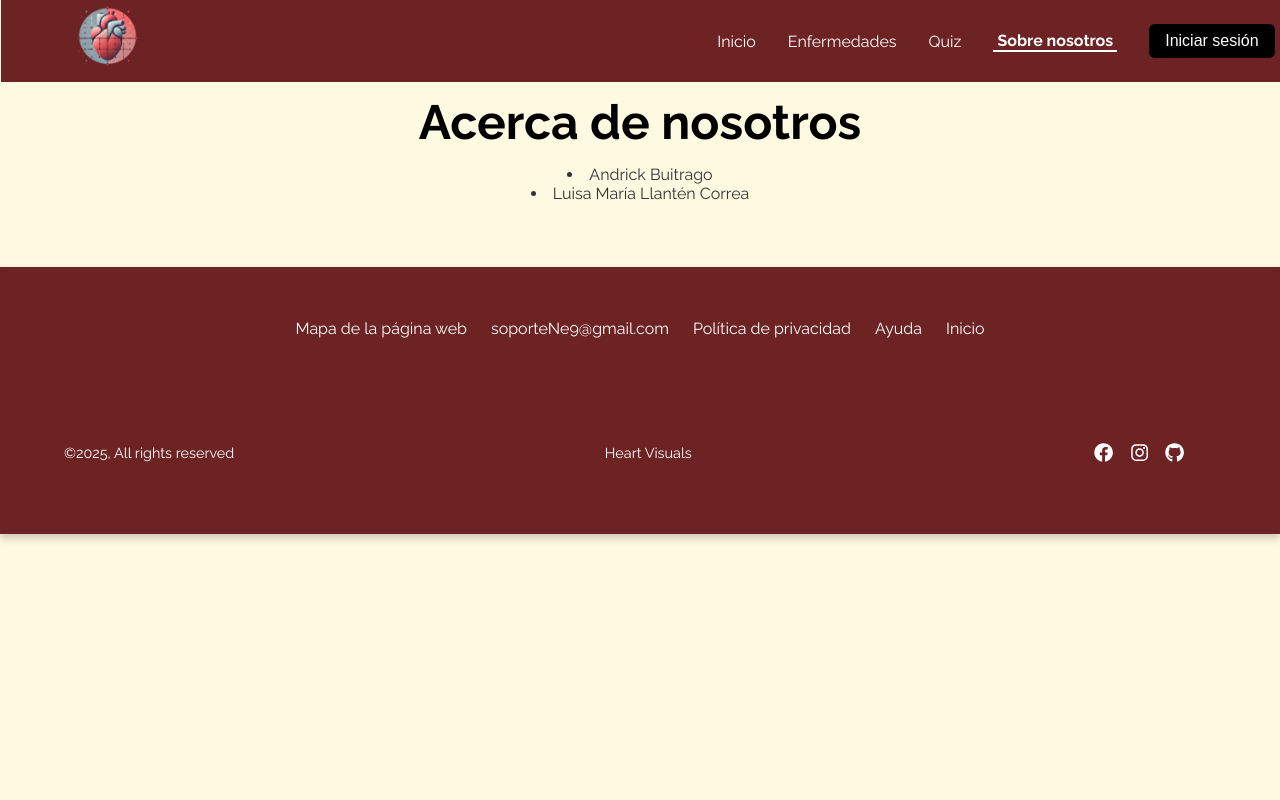
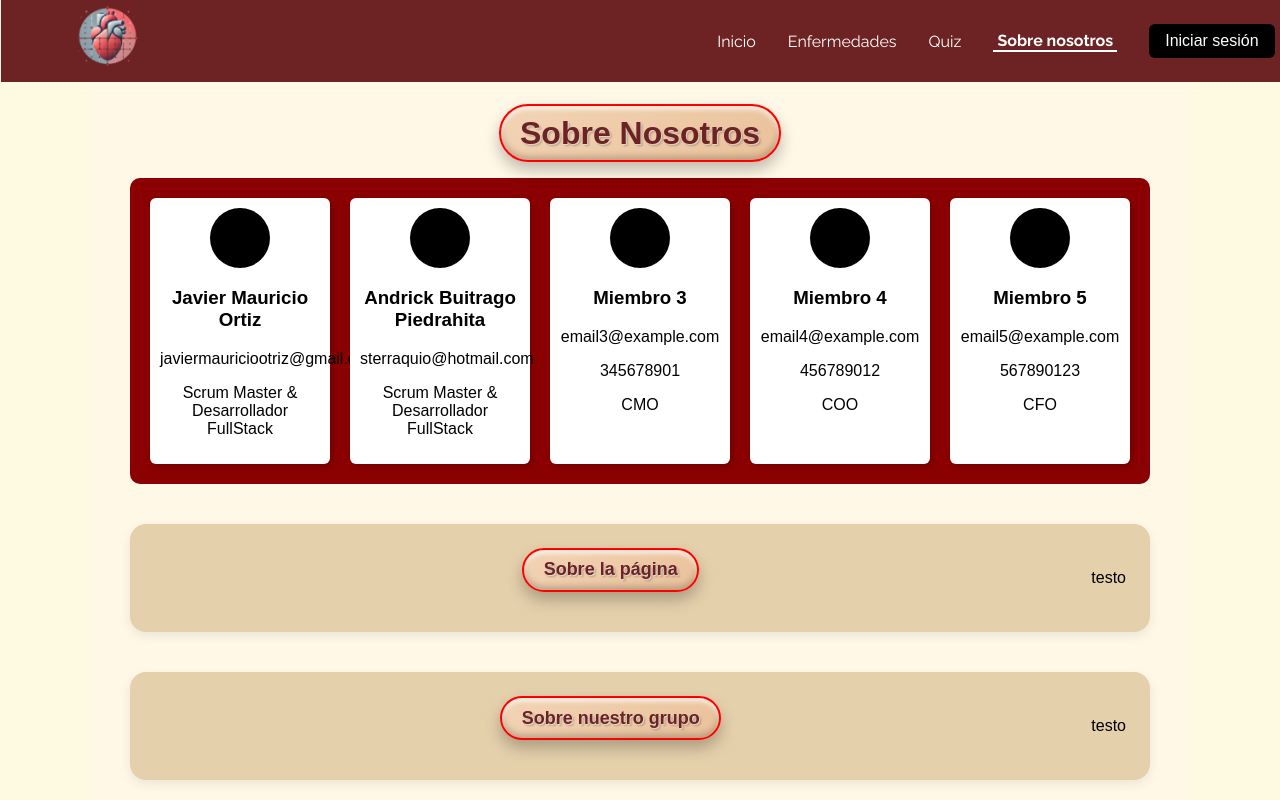
Before and after one commit to camilo1210/PI-Proyect, a React (Vite) app: page /About_us in a window 1280 px wide. Shown: the top 800 px of the page. Built offline with nearby package versions, Linux system fonts and the light colour scheme; no server answers.

Commit message:
Modificación del la página del incio

```diff
--- a/src/assets/variables.css
+++ b/src/assets/variables.css
@@ -63,11 +63,21 @@ h1 {
   border: 2px solid red;
   padding: 0.6rem 1.2rem;
   border-radius: 30px;
+  background-color: transparent;
+  margin: 0 auto 1rem auto;   /*  Centrado automático */
+  display: inline-block;      /*  Solo ocupa el ancho del texto */
   text-align: center;
-  margin-bottom: 1rem;
-  background-color: transparent;
-  max-width: 180px;
+  background: linear-gradient(145deg, #f2d4b6, #eac19a);
+  box-shadow:
+    0 8px 15px rgba(0, 0, 0, 0.25),
+    inset 0 4px 4px rgba(255, 255, 255, 0.6),
+    inset 0 -4px 6px rgba(0, 0, 0, 0.2);
+  text-shadow:
+    1px 1px 1px rgba(255, 255, 255, 0.6),
+    2px 2px 2px rgba(0, 0, 0, 0.25);
 }
+
+
 
 .container {
   padding: 2rem;
@@ -165,12 +175,12 @@ h1 {
 
 .card.left {
   align-self: flex-start;
-  text-align: left;
+  text-align: center;
 }
 
 .card.right {
   align-self: flex-end;
-  text-align: left;
+  text-align: center;
 }
 
 .card .title {
@@ -179,11 +189,15 @@ h1 {
   color: var(--color-rojo-oscuro);
   margin-bottom: 0.8rem;
   border-width: 4px;
+  display: flex;
+  justify-content: center;
+  align-items: center;
+  text-align: center;
 }
 
 .card-model {
   flex: 0 0 auto;
-  width: 300px;
+  width: 600px;
   max-width: 100%;
 }
 
--- a/src/pages/about-us/About.css
+++ b/src/pages/about-us/About.css
@@ -1,2 +1,59 @@
 @import "../../assets/variables.css";
 @import url('https://fonts.googleapis.com/css2?family=Raleway:wght@400;700&display=swap');
+.about-container {
+  background-color: #FFF8E7;
+  font-family: Arial, sans-serif;
+  padding: 40px;
+  color: #000;
+}
+
+.title {
+  font-size: 32px;
+  font-weight: bold;
+  margin-bottom: 20px;
+}
+
+.team-section {
+  background-color: #8B0000;
+  padding: 20px;
+  display: flex;
+  flex-wrap: wrap;
+  gap: 20px;
+  justify-content: center;
+  border-radius: 10px;
+  margin-bottom: 40px;
+}
+
+.member-card {
+  background-color: white;
+  width: 160px;
+  padding: 10px;
+  border-radius: 6px;
+  box-shadow: 2px 2px 6px rgba(0,0,0,0.2);
+  text-align: center;
+}
+
+.avatar {
+  background-color: black;
+  width: 60px;
+  height: 60px;
+  margin: 0 auto 10px;
+  border-radius: 50%;
+}
+
+.section {
+  background-color: white;
+  padding: 20px;
+  margin-top: 30px;
+  border-radius: 10px;
+}
+
+.section-title {
+  background-color: #8B0000;
+  color: white;
+  padding: 8px 16px;
+  display: inline-block;
+  border-radius: 20px;
+  font-size: 18px;
+  margin-bottom: 15px;
+}
--- a/src/pages/about-us/About.jsx
+++ b/src/pages/about-us/About.jsx
@@ -1,14 +1,46 @@
-import "./About.css"
-const About = () => {
-    return (
-        <div>
-            <h1>Acerca de nosotros</h1>
+import React from 'react';
+import './About.css';
 
-            <li>Andrick Buitrago</li>
-            <li>Luisa María Llantén Correa </li>
-        </div>
-    )
+const AboutUs = () => {
+  const members = [
+    { name: "Javier Mauricio Ortiz", email: "javiermauriciootriz@gmail.com", role: "Scrum Master & Desarrollador FullStack" },
+    { name: "Andrick Buitrago Piedrahita", email: "sterraquio@hotmail.com", role: "Scrum Master & Desarrollador FullStack" },
+    { name: "Miembro 3", email: "email3@example.com", phone: "345678901", role: "CMO" },
+    { name: "Miembro 4", email: "email4@example.com", phone: "456789012", role: "COO" },
+    { name: "Miembro 5", email: "email5@example.com", phone: "567890123", role: "CFO" },
+  ];
 
-}
+  return (
+    <div className="about-container">
+      <h1 className="title">Sobre Nosotros</h1>
 
-export default About;
+      <div className="team-section">
+        {members.map((member, index) => (
+          <div className="member-card" key={index}>
+            <div className="avatar" />
+            <h3>{member.name}</h3>
+            <p>{member.email}</p>
+            <p>{member.phone}</p>
+            <p>{member.role}</p>
+          </div>
+        ))}
+      </div>
+
+      <div className="section">
+        <h2 className="section-title">Sobre la página</h2>
+        <p>
+          testo
+        </p>
+      </div>
+
+      <div className="section">
+        <h2 className="section-title">Sobre nuestro grupo</h2>
+        <p>
+          testo
+        </p>
+      </div>
+    </div>
+  );
+};
+
+export default AboutUs;
--- a/src/pages/aortic-stenosis/AorticStenosis.jsx
+++ b/src/pages/aortic-stenosis/AorticStenosis.jsx
@@ -17,11 +17,11 @@ import { useEffect, useMemo } from "react";
 import { KeyboardControls } from "@react-three/drei";
 import Recipient from "./models-3d/Recipient";
 import Staging from "./staging/Staging";
+import Texts3dFullHeart from "./texts3d/Texts3DFullHeart";
+import Texts3d from "./texts3d/Texts3D";
 import StagingMale from "./staging/StagingMale";
 import Controls from "./controls/Controls";
 import Title2D from "./texts/Title";
-import Texts3d from "./texts3d/Texts3D";
-import Texts3dFullHeart from "./texts3d/Texts3DFullHeart";
 
 const AorticStenosis = () => {
   const map = useMemo(
--- a/src/pages/broken-heart-syndrome/BrokenHeartSyndrome.css
+++ b/src/pages/broken-heart-syndrome/BrokenHeartSyndrome.css
@@ -40,14 +40,12 @@ h1.broken-heart-title {
 
 /* Tarjetas informativas */
 .card .title {
-  font-size: 1.4rem;
+  font-size: 1.3rem;
   font-weight: bold;
-  margin-bottom: 1rem;
+  padding: 0.6rem 1.2rem;
   color: #6b1b1b;
-  padding: 0.7rem 1.5rem;
   border: 2px solid #ff0000;
   border-radius: 50px;
-  display: inline-block;
   background: linear-gradient(145deg, #f2d4b6, #eac19a);
   box-shadow:
     0 8px 15px rgba(0, 0, 0, 0.25),
@@ -57,15 +55,21 @@ h1.broken-heart-title {
     1px 1px 1px rgba(255, 255, 255, 0.6),
     2px 2px 2px rgba(0, 0, 0, 0.25);
   transition: transform 0.2s ease, box-shadow 0.2s ease;
+
+  /** CENTRADO visual y contorno ajustado al texto **/
+  width: max-content;
+  margin: 0 auto 1rem auto;
+  text-align: center;
 }
 
+/*
 .card .title:hover {
   transform: translateY(-4px);
   box-shadow:
     0 12px 20px rgba(0, 0, 0, 0.35),
     inset 0 4px 4px rgba(255, 255, 255, 0.7),
     inset 0 -4px 6px rgba(0, 0, 0, 0.3);
-}
+} */
 
 
 
@@ -135,7 +139,7 @@ h1.broken-heart-title {
   animation: heartbeatTitle 1.8s infinite;
 }
 
-@keyframes heartbeatTitle {
+/* @keyframes heartbeatTitle {
   0%, 100% {
     transform: scale(1);
   }
@@ -151,7 +155,7 @@ h1.broken-heart-title {
   70% {
     transform: scale(1);
   }
-}
+} */
 
 .interaction-hint {
   position: fixed;
@@ -169,9 +173,9 @@ h1.broken-heart-title {
   z-index: 10;
 }
 
-@keyframes fadeInOut {
+/* @keyframes fadeInOut {
   0% { opacity: 0; transform: translateX(-50%) translateY(10px); }
   10% { opacity: 1; transform: translateX(-50%) translateY(0); }
   90% { opacity: 1; transform: translateX(-50%) translateY(0); }
   100% { opacity: 0; transform: translateX(-50%) translateY(10px); }
-}
+} */
```
Also changed, not shown: src/pages/home/Home.jsx (+129 -10 lines).
